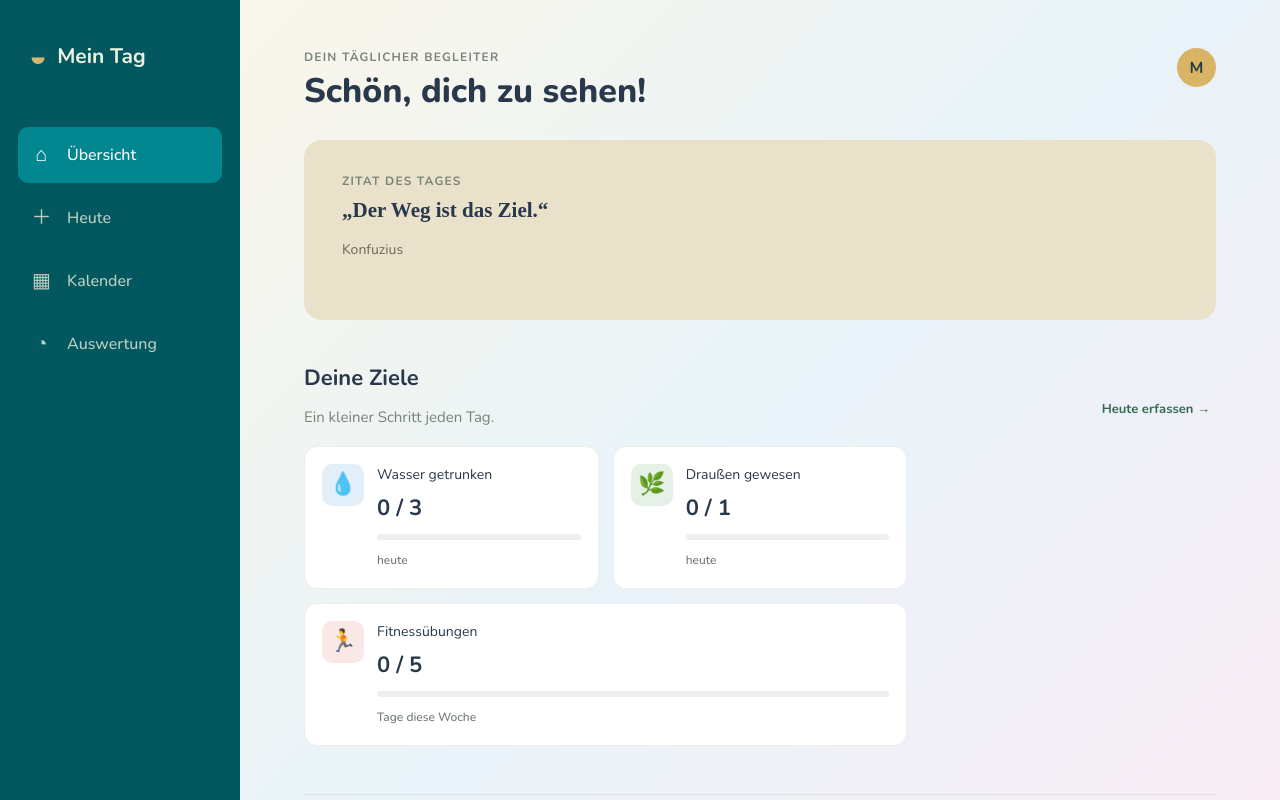
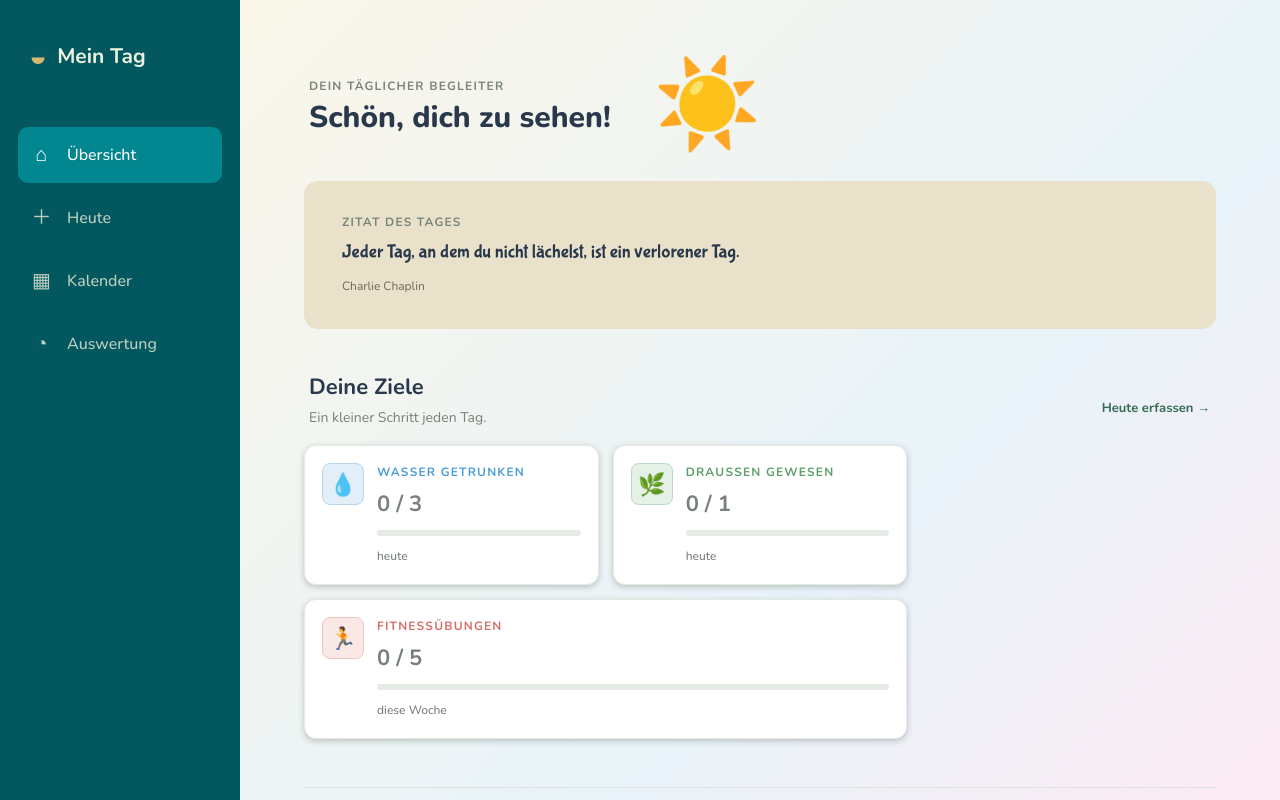
Before and after one commit to katja-roehlig/daily-tracker-codex, a React (Vite) app: page / in a window 1280 px wide. Shown: the top 800 px of the page. Built offline with nearby package versions, Linux system fonts and the light colour scheme; what emojibase-data would draw is missing.

Commit message:
refactor: quotes, styling homepage

```diff
--- a/src/app/App.tsx
+++ b/src/app/App.tsx
@@ -5,13 +5,14 @@ import {
   Route,
   Routes,
 } from "react-router-dom";
-import { quotes } from "../data/defaults";
+import { quotes } from "../data/quotes";
 import { CalendarPage } from "../pages/CalendarPage";
 import { EntryPage } from "../pages/EntryPage";
 import { HomePage } from "../pages/HomePage";
 import { EvaluationPage } from "../pages/EvaluationPage";
 import { AppLayout } from "../components/layout/AppLayout";
 import { todayKey } from "../utils/date";
+import type { Quote } from "../types";
 
 function EntryRoute() {
   const navigate = useNavigate();
@@ -36,7 +37,13 @@ function CalendarRoute() {
 
 export default function App() {
   const navigate = useNavigate();
-  const quote = quotes[new Date().getDate() % quotes.length];
+  const getDaySeed = () => {
+    const d = new Date();
+    return d.getFullYear() * 10000 + (d.getMonth() + 1) * 100 + d.getDate();
+  };
+  const quoteIndex = getDaySeed() % quotes.length;
+  const quote: Quote = quotes[quoteIndex];
+
   return (
     <Routes>
       <Route element={<AppLayout />}>
--- a/src/data/defaults.ts
+++ b/src/data/defaults.ts
@@ -64,18 +64,3 @@ export const demoCategories: Category[] = [
     ],
   },
 ];
-export const quotes = [
-  [
-    "„Auch aus Steinen, die dir in den Weg gelegt werden, kannst du etwas Schönes bauen.“",
-    "Erich Kästner",
-  ],
-  [
-    "„Es gibt nur zwei Tage im Jahr, an denen man nichts tun kann: der eine heißt gestern, der andere morgen.“",
-    "Dalai Lama",
-  ],
-  ["„Der Weg ist das Ziel.“", "Konfuzius"],
-  [
-    "„Was du heute kannst besorgen, das verschiebe nicht auf morgen.“",
-    "Benjamin Franklin",
-  ],
-] as const;
--- /dev/null
+++ b/src/data/quotes.ts
@@ -0,0 +1,120 @@
+import type { Quote } from "../types";
+
+export const quotes: Quote[] = [
+  {
+    text: "Auch aus Steinen, die dir in den Weg gelegt werden, kannst du etwas Schönes bauen.",
+    author: "Erich Kästner",
+  },
+  { text: "Der Weg ist das Ziel.", author: "Konfuzius" },
+  {
+    text: "Man kann das Leben nur verstehen, wenn man zurückschaut, aber man muss es leben, indem man vorausschaut.",
+    author: "Søren Kierkegaard",
+  },
+  {
+    text: "Es ist nicht genug zu wissen, man muss auch anwenden. Es ist nicht genug zu wollen, man muss auch tun.",
+    author: "Johann Wolfgang von Goethe",
+  },
+  {
+    text: "Wer immer tut, was er schon kann, bleibt immer das, was er schon ist.",
+    author: "Henry Ford",
+  },
+  {
+    text: "Nichts auf der Welt ist so mächtig wie eine Idee, deren Zeit gekommen ist.",
+    author: "Victor Hugo",
+  },
+  {
+    text: "Man muss noch Chaos in sich haben, um einen tanzenden Stern zu gebären.",
+    author: "Friedrich Nietzsche",
+  },
+  { text: "Der Weg ist das Ziel.", author: "Konfuzius" },
+  {
+    text: "Was du heute kannst besorgen, das verschiebe nicht auf morgen.",
+    author: "Deutsches Sprichwort",
+  },
+  {
+    text: "Wer nicht genug Mut hat, Fehler zu riskieren, wird im Leben nicht viel erreichen.",
+    author: "Johann Wolfgang von Goethe",
+  },
+  {
+    text: "Jeder Tag, an dem du nicht lächelst, ist ein verlorener Tag.",
+    author: "Charlie Chaplin",
+  },
+  {
+    text: "Die Grenzen meiner Sprache bedeuten die Grenzen meiner Welt.",
+    author: "Ludwig Wittgenstein",
+  },
+  {
+    text: "Erfolg hat drei Buchstaben: TUN.",
+    author: "Johann Wolfgang von Goethe",
+  },
+  { text: "Kleine Schritte, aber täglich.", author: "Deutsches Sprichwort" },
+  {
+    text: "Alles, was man tun muss, ist, die richtige Taste zu drücken, im richtigen Moment.",
+    author: "Johann Sebastian Bach",
+  },
+  {
+    text: "Man wird nicht müde, wenn man tut, was man liebt.",
+    author: "Deutsches Sprichwort",
+  },
+  {
+    text: "Auch der längste Weg beginnt mit dem ersten Schritt.",
+    author: "Laotse",
+  },
+  { text: "Wer sein Ziel kennt, findet den Weg.", author: "Laotse" },
+  {
+    text: "Habe Geduld mit allem, was ungelöst ist, und versuche, die Fragen selbst zu lieben.",
+    author: "Rainer Maria Rilke",
+  },
+  {
+    text: "Zwischen Himmel und Erde ist am meisten Platz.",
+    author: "Christian Morgenstern",
+  },
+  {
+    text: "Man sieht nur das, was man weiß.",
+    author: "Johann Wolfgang von Goethe",
+  },
+  {
+    text: "Was mich nicht umbringt, macht mich stärker.",
+    author: "Friedrich Nietzsche",
+  },
+  {
+    text: "Freude ist die einfachste Form der Dankbarkeit.",
+    author: "Karl Barth",
+  },
+  {
+    text: "Die Ruhe ist eine Kraft, die aus dem Vertrauen kommt.",
+    author: "Anselm Grün",
+  },
+  {
+    text: "Gewohnheiten sind zuerst Spinnweben, dann Seile.",
+    author: "Spanisches Sprichwort",
+  },
+  {
+    text: "Wer aufhört, besser zu werden, hat aufgehört, gut zu sein.",
+    author: "Philip Rosenthal",
+  },
+  {
+    text: "Das Leben ist wie Fahrradfahren. Man muss sich vorwärts bewegen, um das Gleichgewicht nicht zu verlieren.",
+    author: "Albert Einstein",
+  },
+  {
+    text: "Es kommt nicht darauf an, die Zukunft vorauszusehen, sondern auf die Zukunft vorbereitet zu sein.",
+    author: "Perikles",
+  },
+  {
+    text: "Beharrlichkeit erklärt mehr Erfolge als Talent.",
+    author: "Deutsches Sprichwort",
+  },
+  {
+    text: "Man kann nicht in dieselbe Stimmung zweimal treten – jeder Tag ist neu.",
+    author: "Sprichwort",
+  },
+  {
+    text: "Wo ein Wille ist, ist auch ein Weg.",
+    author: "Deutsches Sprichwort",
+  },
+  {
+    text: "Selbst der größte Baum war einmal ein kleiner Trieb.",
+    author: "Chinesisches Sprichwort",
+  },
+];
--- a/src/hooks/useTrackerProgress.ts
+++ b/src/hooks/useTrackerProgress.ts
@@ -20,8 +20,7 @@ export function useTrackerProgress() {
         value,
         target: item.gamification.target,
         done: value >= item.gamification.target,
-        label:
-          item.gamification.period === "week" ? "Tage diese Woche" : "heute",
+        label: item.gamification.period === "week" ? "diese Woche" : "heute",
       };
     },
     [data.entries],
--- a/src/pages/EntryPage.tsx
+++ b/src/pages/EntryPage.tsx
@@ -6,7 +6,6 @@ import {
   TrackerEditor,
 } from "../components/editors/EditorModals";
 import { TrackerCard } from "../components/trackers/TrackerCard";
-import { Tooltip } from "../components/ui/Tooltip";
 import type { Category, Tracker } from "../types";
 import { addDays, formatDate } from "../utils/date";
 import { useTracker } from "../app/TrackerProvider";
@@ -16,7 +15,6 @@ import {
   ArrowRightIcon,
   CaretDownIcon,
   CaretUpIcon,
-  PencilIcon,
   PencilLineIcon,
   PlusIcon,
   XIcon,
--- a/src/pages/HomePage.module.css
+++ b/src/pages/HomePage.module.css
@@ -1,5 +1,22 @@
+@import url("https://fonts.googleapis.com/css2?family=Bubblegum+Sans&display=swap");
+
+.hero blockquote {
+  font-family: "Bubblegum Sans";
+  font-weight: 500;
+  max-width: 90ch;
+  box-sizing: border-box;
+  margin: 0 0 6px;
+  font-size: 19px;
+}
+.quoteContainer {
+  width: fit-content;
+}
+
 .homeContainer {
   padding: 26px 12px;
+}
+.heading {
+  padding-left: 5px;
 }
 .eyebrow {
   font-size: 12px;
@@ -21,29 +38,30 @@
 
 .sectionHead p {
   color: var(--text-secondary);
-  margin-top: 5px;
-  font-size: 15px;
+  margin-top: -8px;
+  font-size: 14px;
   line-height: 1.4;
 }
 
 .itemIcon {
   width: 42px;
   height: 42px;
-  border-radius: 10px;
-  display: grid;
-  place-items: center;
+  padding: 2px 5px 0px;
+  border-radius: 8px;
   font-size: 22px;
+  background-color: color-mix(in srgb, var(--accent) 16%, var(--card-bg));
+  border: 1px solid color-mix(in srgb, var(--accent) 40%, var(--card-bg));
 }
 
 .progress {
   height: 6px;
-  background: var(--track-bg);
+  background: var(--mobile-header-border);
   border-radius: 99px;
   margin: 9px 0 7px;
   overflow: hidden;
 }
 
-.progress i {
+.progressBar {
   display: block;
   height: 100%;
   background: var(--accent);
@@ -56,18 +74,16 @@
 
 .top {
   display: flex;
-  align-items: flex-start;
-  justify-content: space-between;
-  margin-bottom: 24px;
-  gap: 14px;
+  align-items: center;
+  justify-content: flex-start;
+  margin-bottom: 8px;
+  gap: 40px;
 }
 
 .avatar {
-  width: 44px;
-  height: 44px;
-  border-radius: 50%;
-  background: var(--avatar-bg);
-  font-weight: 700;
+  font-size: 50px;
+  align-self: flex-end;
+  transform: rotate(9deg);
   flex: none;
 }
 
@@ -75,7 +91,7 @@
   background: var(--hero-bg);
   border-radius: 16px;
   padding: 20px 16px;
-  display: block;
+  display: flex;
   justify-content: space-between;
   min-height: auto;
   overflow: hidden;
@@ -83,33 +99,20 @@
   gap: 8px;
 }
 
-.hero blockquote {
-  /* font:
-    600 25px/1.32 Fraunces,
-    serif; */
-  font-family: cursive;
-  font-weight: 800;
-  max-width: none;
-  margin: 0 0 13px;
-  font-size: 19px;
-  line-height: 1.28;
-}
-
 .hero cite {
-  font-size: 14px;
+  font-size: 12px;
   color: var(--hero-cite);
   font-style: normal;
 }
 
-.heroIcon {
+/* .heroIcon {
   font-size: 43px;
   align-self: flex-end;
   transform: rotate(9deg);
   margin-right: 28px;
   margin: 0;
   flex: none;
-  display: none;
-}
+} */
 
 .linkBtn {
   color: var(--link-accent);
@@ -126,30 +129,37 @@
 
 .goalCard {
   background: var(--card-bg);
-  border: 1px solid var(--border-subtle);
-  border-radius: 13px;
+  border: 1px solid var(--mobile-header-border);
+  border-radius: 12px;
   padding: 17px;
   display: flex;
   gap: 13px;
   min-height: 106px;
+  box-shadow: var(--shadow-s);
 }
 
 .goalBody {
   flex: 1;
 }
 
-.goalBody p {
-  font-size: 14px;
+.goalName {
+  font-size: 12px;
+  text-transform: uppercase;
+  letter-spacing: 1.2px;
+  color: var(--accent);
+  font-weight: 700;
   margin-bottom: 7px;
 }
 
-.goalBody strong {
+.goalProgressNumber {
   font-size: 22px;
+  /* color: var(--accent); */
+  color: var(--text-secondary);
 }
 
-.goalBody small {
+.goalPeriod {
   font-size: 14px;
-  color: var(--text-small);
+  color: var(--text-secondary);
   font-weight: 500;
 }
 
@@ -181,6 +191,13 @@
   grid-template-columns: 1fr;
 }
 
+.quick p {
+  color: var(--text-secondary);
+  margin-top: -8px;
+  font-size: 14px;
+  line-height: 1.4;
+}
+
 .quickActions button {
   background: var(--card-bg);
   border: 1px solid var(--border-card);
@@ -207,10 +224,6 @@
   margin-top: 2px;
 }
 
-.top h2 {
-  font-size: clamp(28px, 8vw, 34px);
-}
-
 .sectionHead > div {
   min-width: 0;
 }
@@ -219,28 +232,20 @@
   .hero {
     padding: 24px 20px;
   }
-
-  .hero blockquote {
-    font-size: 21px;
-  }
-
-  .heroIcon {
-    font-size: 60px;
-  }
 }
 
 @media (width >= 768px) {
   .hero {
-    border-radius: 18px;
+    border-radius: 14px;
   }
 
-  .heroIcon {
-    font-size: 76px;
-    align-self: center;
-    margin-right: 0;
+  .avatar {
+    font-size: 70px;
   }
+
   .homeContainer {
     padding-inline: 24px;
+    padding-top: 0;
   }
 
   .goalCard:last-child:nth-child(odd) {
@@ -248,10 +253,6 @@
   }
   .quick {
     align-items: flex-start;
-    gap: 24px;
-  }
-
-  .top {
     gap: 24px;
   }
 
@@ -273,23 +274,8 @@
     margin: 42px 0 18px;
   }
 
-  .top {
-    margin-bottom: 30px;
-  }
-
-  .avatar {
-    width: 39px;
-    height: 39px;
-  }
-
   .hero {
     padding: 30px 34px;
-    display: flex;
-    min-height: 180px;
-  }
-
-  .hero blockquote {
-    max-width: 675px;
   }
 
   .goals {
@@ -329,11 +315,13 @@
     padding: 32px 38px;
   }
 
-  .heroIcon {
-    font-size: 100px;
-    margin-right: 28px;
+  .avatar {
+    font-size: 90px;
   }
 
+  .homeContainer {
+    margin-top: -10px;
+  }
   .goals {
     grid-template-columns: repeat(3, 1fr);
   }
--- a/src/pages/HomePage.tsx
+++ b/src/pages/HomePage.tsx
@@ -1,13 +1,14 @@
 import { useTracker } from "../app/TrackerProvider";
 import { useTrackerProgress } from "../hooks/useTrackerProgress";
 import styles from "./HomePage.module.css";
+import type { Quote } from "../types";
 
 export function HomePage({
   quote,
   onEntry,
   onCalendar,
 }: {
-  quote: readonly string[];
+  quote: Quote;
   onEntry: () => void;
   onCalendar: () => void;
 }) {
@@ -17,22 +18,21 @@ export function HomePage({
   return (
     <div className={styles.homeContainer}>
       <header className={styles.top}>
-        <div>
+        <div className={styles.heading}>
           <p className={styles.eyebrow}>Dein täglicher Begleiter</p>
           <h2>Schön, dich zu sehen!</h2>
         </div>
-        <button className={styles.avatar}>M</button>
+        <span className={styles.avatar}>☀️</span>
       </header>
       <section className={styles.hero}>
-        <div>
+        <div className={styles.quoteContainer}>
           <p className={styles.eyebrow}>Zitat des Tages</p>
-          <blockquote>{quote[0]}</blockquote>
-          <cite>{quote[1]}</cite>
+          <blockquote>{quote.text}</blockquote>
+          <cite>{quote.author}</cite>
         </div>
-        <span className={styles.heroIcon}>☀️</span>
       </section>
       <section className={styles.sectionHead}>
-        <div>
+        <div className={styles.heading}>
           <h3>Deine Ziele</h3>
           <p>Ein kleiner Schritt jeden Tag.</p>
         </div>
@@ -44,31 +44,30 @@ export function HomePage({
         {active.map((item) => {
           const value = progress(item);
           return (
-            <div className={styles.goalCard} key={item.id}>
-              <div
-                className={styles.itemIcon}
-                style={{
-                  background: `color-mix(in srgb, ${item.color} 16%, white)`,
-                }}
-              >
+            <div
+              className={styles.goalCard}
+              key={item.id}
+              style={{ "--accent": item.color } as React.CSSProperties}
+            >
+              <div className={`centerElement ${styles.itemIcon}`}>
                 {item.icon}
               </div>
               <div className={styles.goalBody}>
-                <p>{item.name}</p>
+                <p className={styles.goalName}>{item.name}</p>
                 {value && (
                   <>
-                    <strong>
+                    <strong className={styles.goalProgressNumber}>
                       {value.value} / {value.target}
                     </strong>
                     <div className={styles.progress}>
                       <i
+                        className={styles.progressBar}
                         style={{
                           width: `${Math.min(100, (value.value / value.target) * 100)}%`,
-                          background: item.color,
                         }}
                       />
                     </div>
-                    <small>{value.label}</small>
+                    <small className={styles.goalPeriod}>{value.label}</small>
                   </>
                 )}
               </div>
@@ -80,7 +79,7 @@ export function HomePage({
         <p className={styles.empty}>Noch keine Ziele angelegt.</p>
       )}
       <section className={styles.quick}>
-        <div>
+        <div className={styles.heading}>
           <h3>Direkt loslegen</h3>
           <p>Was möchtest du heute festhalten?</p>
         </div>
--- a/src/styles/global.css
+++ b/src/styles/global.css
@@ -1,4 +1,5 @@
 @import url("https://fonts.googleapis.com/css2?family=Nunito:wght@400;500;600;700;800&display=swap");
+
 :root {
   --bg-main: #fef7e6;
   --bg-main-mid: #e8f3f9;
@@ -86,6 +87,9 @@
   --text-modal: #68766d;
   --text-result: #7a847d;
   --mood-action-bg: #eaf3ec;
+
+  /* Shadows */
+  --shadow-s: 0px 2px 6px #7a847d70;
 }
 html {
   min-width: 320px;
@@ -102,8 +106,8 @@ body {
   background: linear-gradient(
     135deg,
     var(--bg-main) 0%,
-    var(--bg-main-mid) 52%,
-    var(--bg-main-end) 100%
+    var(--bg-main-mid) 62%,
+    var(--bg-main-end) 90%
   );
   background-repeat: no-repeat;
   color: var(--text-primary);
--- a/src/types/index.ts
+++ b/src/types/index.ts
@@ -1,3 +1,8 @@
+export type Quote = {
+  text: string;
+  author: string;
+};
+
 export type Period = "day" | "week";
 export interface Goal {
   enabled: boolean;
```
